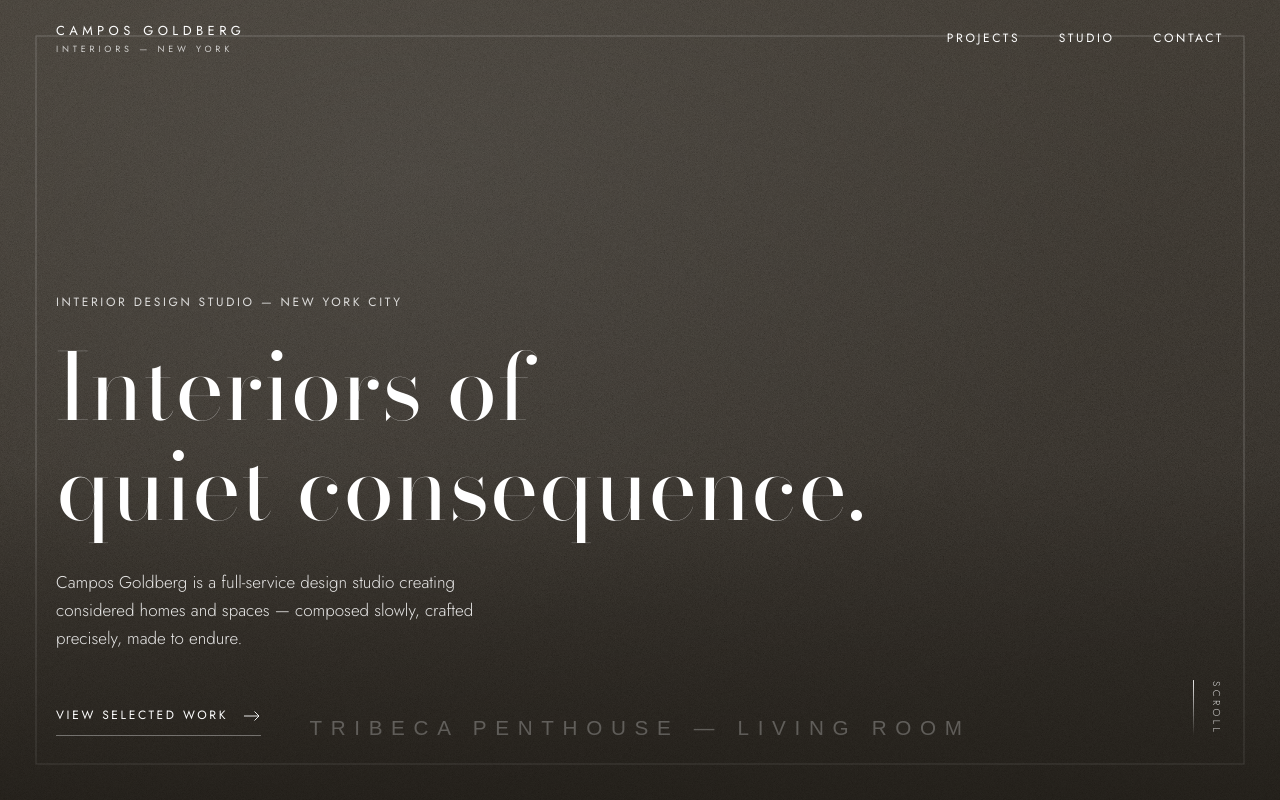
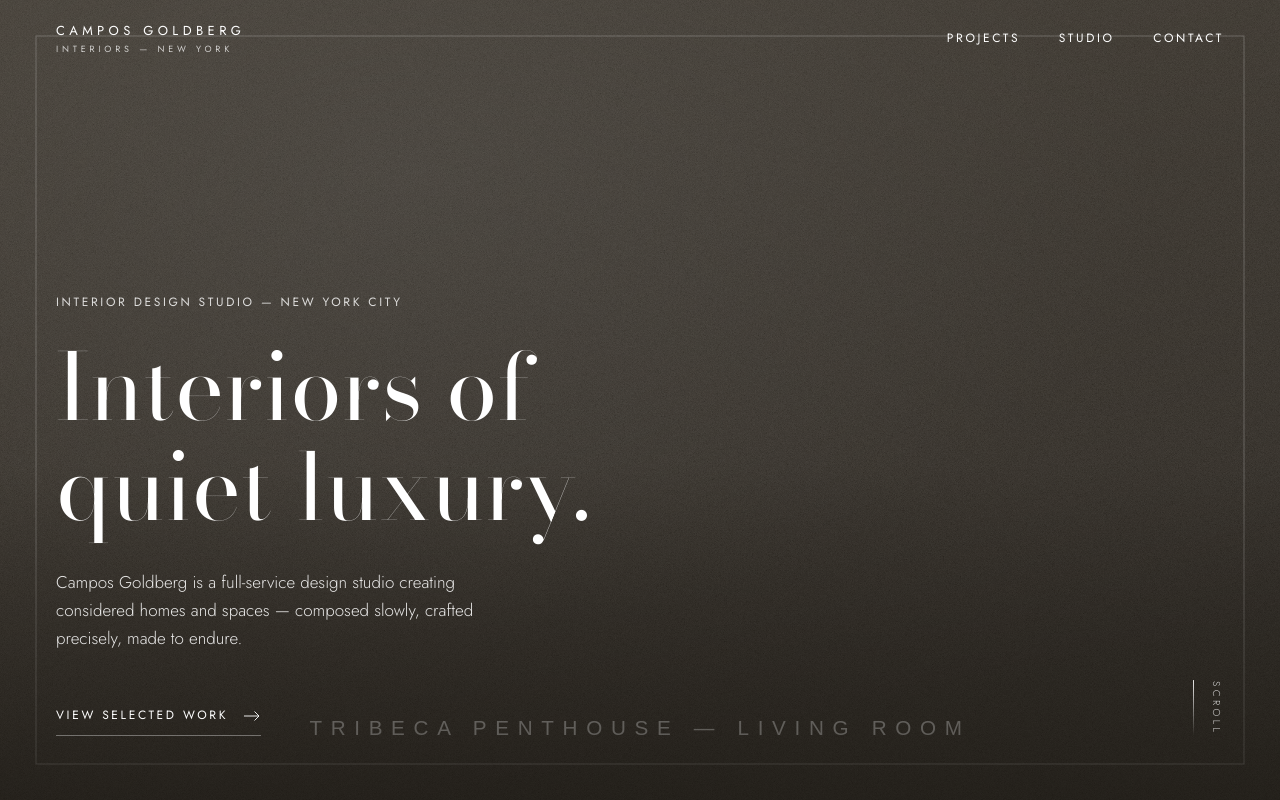
Before and after one commit to cthlee/cg-interiors, a website: page index.html in a window 1280 px wide. Shown: the top 800 px of the page. Drawn offline with Linux system fonts and the light colour scheme; animation ran at ten frames a second.

Commit message:
Update homepage headline

```diff
--- a/index.html
+++ b/index.html
@@ -7,7 +7,7 @@
   <meta name="description" content="Campos Goldberg Interiors is a full-service interior design studio in New York City, creating quietly considered residential and boutique commercial interiors.">
   <meta name="theme-color" content="#FAF8F4">
   <meta property="og:title" content="CG Interiors — Campos Goldberg">
-  <meta property="og:description" content="Interiors of quiet consequence. A full-service interior design studio in New York City.">
+  <meta property="og:description" content="Interiors of quiet luxury. A full-service interior design studio in New York City.">
   <meta property="og:type" content="website">
   <link rel="icon" type="image/svg+xml" href="assets/img/favicon.svg">
   <link rel="preload" href="assets/fonts/BodoniModa.woff2" as="font" type="font/woff2" crossorigin>
@@ -66,7 +66,7 @@
       </div>
       <div class="container">
         <p class="label" data-reveal style="--d: 200ms">Interior Design Studio — New York City</p>
-        <h1 data-reveal style="--d: 340ms">Interiors of quiet&nbsp;consequence.</h1>
+        <h1 data-reveal style="--d: 340ms">Interiors of quiet&nbsp;luxury.</h1>
         <p class="hero-sub" data-reveal style="--d: 500ms">Campos Goldberg is a full-service design studio creating considered homes and spaces — composed slowly, crafted precisely, made to endure.</p>
         <div class="hero-cta" data-reveal style="--d: 650ms">
           <a class="btn-line" href="projects.html">View Selected Work
```
